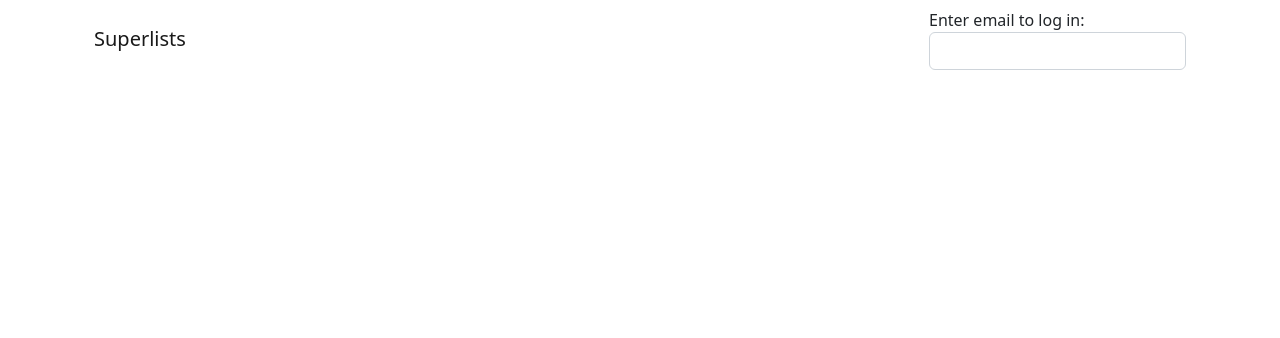
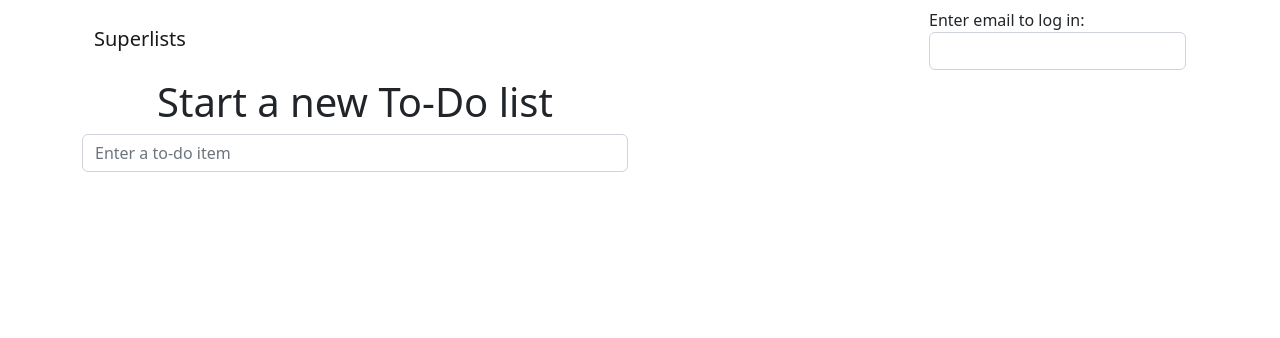
Before and after one commit to TranDavid1/Todo-List, a Django app: page / in a window 1280 px wide. Shown: the top 338 px of the page. Run offline with Django 4.2, Linux system fonts and the light colour scheme; some libraries are stand-ins or nearby versions.

Commit message:
add back accidental removal of table in base.html

```diff
--- a/lists/templates/base.html
+++ b/lists/templates/base.html
@@ -49,6 +49,23 @@
             {% endif %}
 
             <div class="row">
+                <div class="col-md-6 col-md-offset-3 jumbotron">
+                    <div class="text-center">
+                        <h1>{% block header_text %}{% endblock %}</h1>
+                        <form method="POST" action="{% block form_action %}{% endblock %}">
+                            {{ form.text }}
+                            {% csrf_token %}
+                            {% if form.errors %}
+                                <div class="form-group has-error">
+                                    <div class="help-block">{{ form.text.errors }}</div>
+                                </div>
+                            {% endif %}
+                        </form>
+                    </div>
+                </div>
+            </div>
+
+            <div class="row">
                 <div class="col-md-6 col-md-offset-3">
                     {% block table %}
                     {% endblock %}
```
Also changed, not shown: db.sqlite3.
